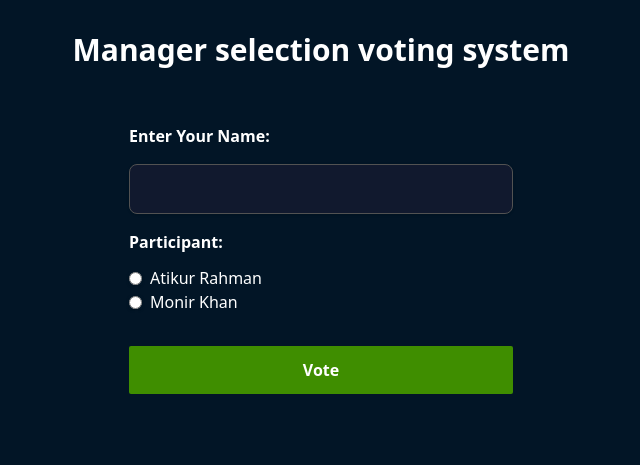
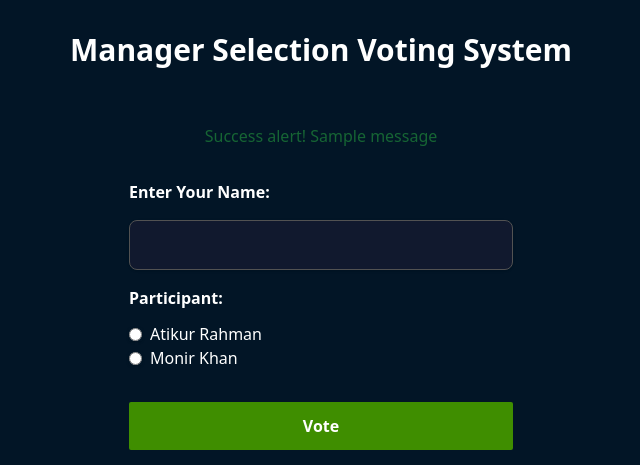
Before and after one commit to jisan-mahmud/voting_system, a Django app: template home/templates/home/index.html in a window 1280 px wide. Shown: the top 465 px of the page, without its empty margins (319-959 px from the left). Run offline with Django 5.2, Linux system fonts and the light colour scheme; the template is opened without the code that fills it, so the values that code supplies are empty; one stand-in notice (Sample message) is shown; parts of the project's set-up code (start-up, migrations or seed data) failed here and were passed over; some libraries are stand-ins or nearby versions.

Commit message:
error and success message add in frontend

```diff
--- a/home/templates/home/index.html
+++ b/home/templates/home/index.html
@@ -7,7 +7,19 @@
     <script src="https://cdn.tailwindcss.com"></script>
 </head>
 <body class="bg-[#021526]">
-    <h1 class="font-bold text-center text-3xl text-white mt-8 mb-10">Manager selection voting system</h1>
+    <h1 class="font-bold text-center text-3xl text-white mt-8 mb-10">Manager Selection Voting System</h1>
+
+    {% for message in messages %}
+        {% if "success" in message.tags %}
+            <div class="p-4 text-green-800 text-center" role="alert">
+                <span class="font-medium">Success alert!</span> {{ message }}
+            </div>
+        {% elif "error" in message.tags %}
+            <div class="p-4 text-red-800 text-center" role="alert">
+                <span class="font-medium">Failed alert!</span> {{ message }}
+            </div>
+        {% endif %}
+    {% endfor %}
     <section>
         <div class="flex md:w-[50%] w-[70%] justify-center m-auto">
             <!-- contect form -->
```
Also changed, not shown: home/views.py (+16 -12 lines), db.sqlite3.
